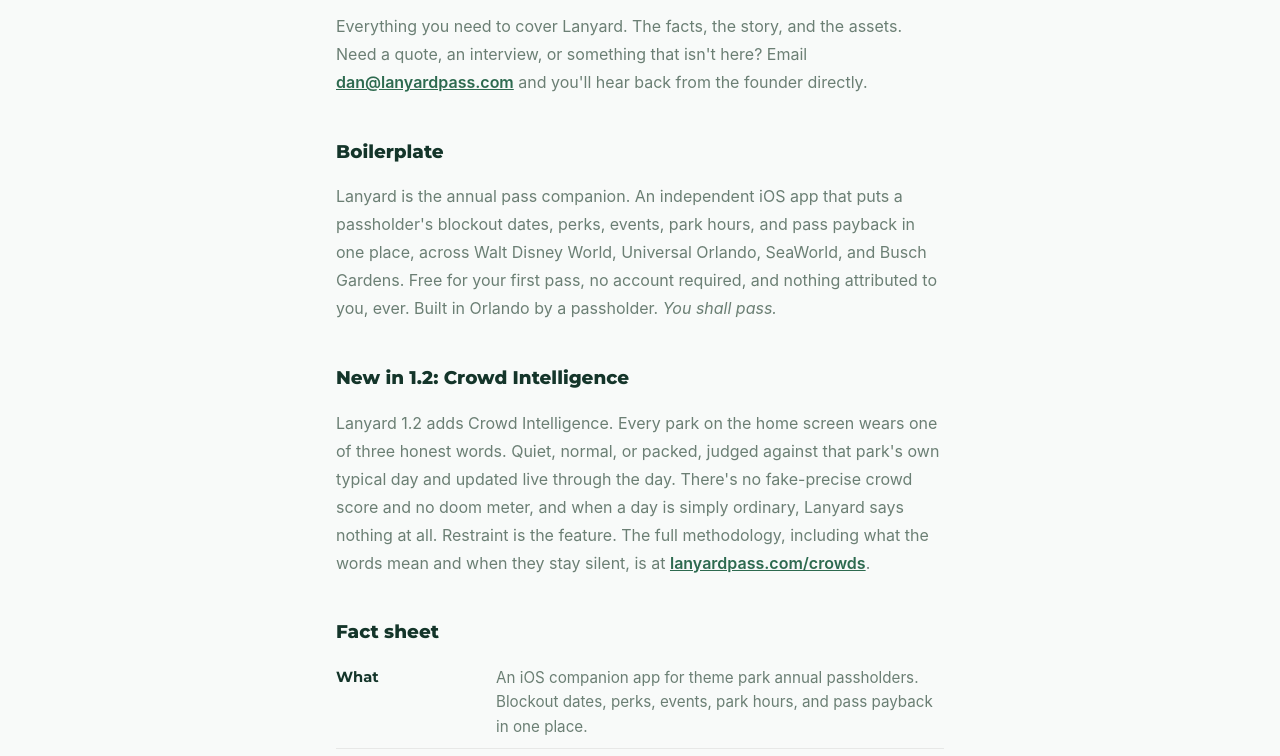
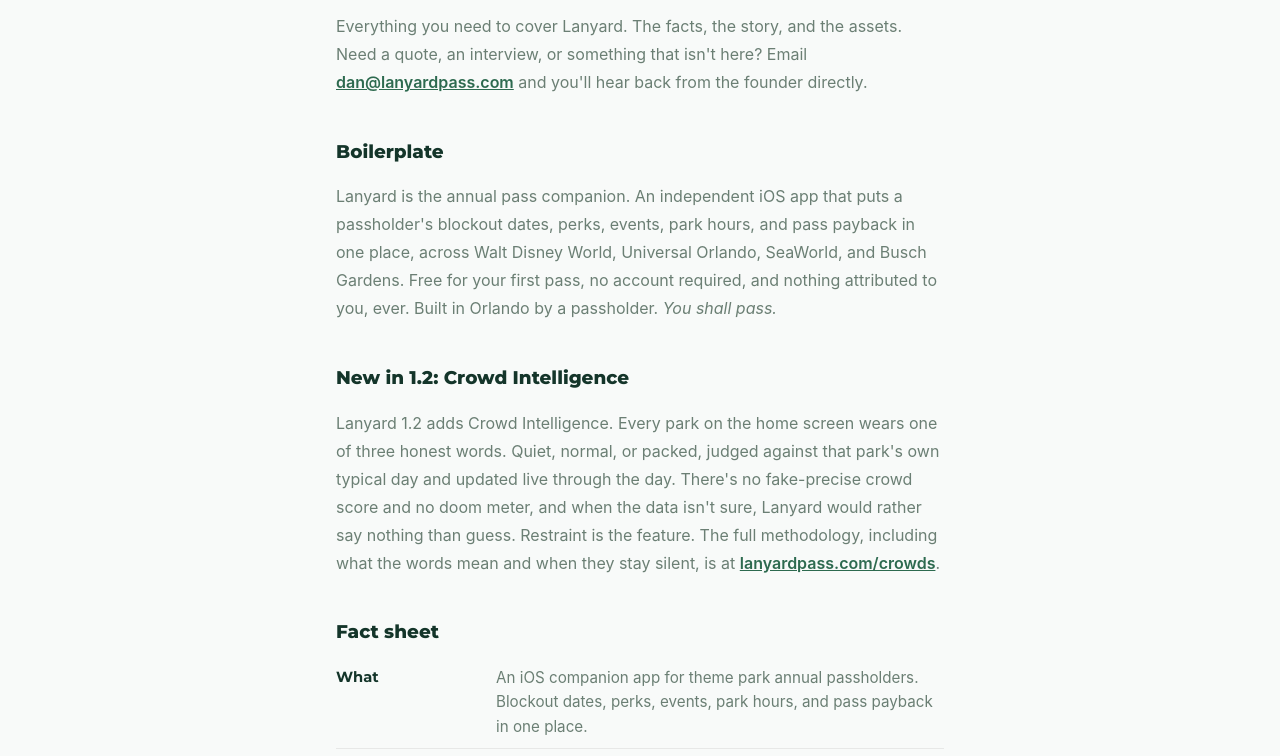
Before and after one commit to lanyardpass/lanyard-landing, an Astro site: page /press in a window 1280 px wide. Shown: the part 306-1062 px from the top of the page. Built offline with nearby package versions, Linux system fonts and the light colour scheme; Astro itself is replaced by a stand-in of ours.

Commit message:
fix(press): crowd blurb silence claim — anchored to data confidence, not ordinary days (ordinary days read Normal)

```diff
--- a/src/pages/press.astro
+++ b/src/pages/press.astro
@@ -52,7 +52,7 @@ const SCREENSHOTS = [
       <p>Lanyard is the annual pass companion. An independent iOS app that puts a passholder's blockout dates, perks, events, park hours, and pass payback in one place, across Walt Disney World, Universal Orlando, SeaWorld, and Busch Gardens. Free for your first pass, no account required, and nothing attributed to you, ever. Built in Orlando by a passholder. <em>You shall pass.</em></p>
 
       <h2>New in 1.2: Crowd Intelligence</h2>
-      <p>Lanyard 1.2 adds Crowd Intelligence. Every park on the home screen wears one of three honest words. Quiet, normal, or packed, judged against that park's own typical day and updated live through the day. There's no fake-precise crowd score and no doom meter, and when a day is simply ordinary, Lanyard says nothing at all. Restraint is the feature. The full methodology, including what the words mean and when they stay silent, is at <a href="/crowds">lanyardpass.com/crowds</a>.</p>
+      <p>Lanyard 1.2 adds Crowd Intelligence. Every park on the home screen wears one of three honest words. Quiet, normal, or packed, judged against that park's own typical day and updated live through the day. There's no fake-precise crowd score and no doom meter, and when the data isn't sure, Lanyard would rather say nothing than guess. Restraint is the feature. The full methodology, including what the words mean and when they stay silent, is at <a href="/crowds">lanyardpass.com/crowds</a>.</p>
 
       <h2>Fact sheet</h2>
       <dl class="facts">
```
